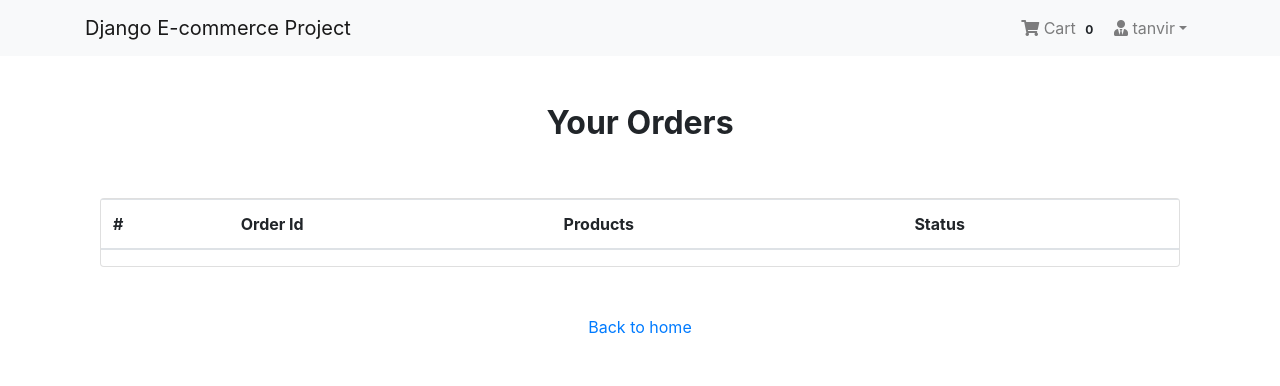
After one commit to FoysalMdTanvir/My_Ecom_Project, a Django app: page /payment/orders/ in a window 1280 px wide. The commit adds this page. Shown: the top 386 px of the page. Run offline with Django 3.2, Linux system fonts and the light colour scheme; a user stored in the database is signed in; data comes from the database, SQL or seed files in the repository; lists and menus that the app fills with data are empty; some libraries are stand-ins or nearby versions.

Commit message:
Order Page

```diff
--- a/App_Payment/urls.py
+++ b/App_Payment/urls.py
@@ -8,4 +8,5 @@ urlpatterns = [
     path('pay/', views.payment, name="payment"),
     path('status/', views.complete, name="complete"),
     path('purchase/<val_id>/<tran_id>/', views.purchase, name="purchase"),
+    path('orders/', views.order_view, name="orders"),
 ]
--- a/App_Payment/views.py
+++ b/App_Payment/views.py
@@ -111,3 +111,14 @@ def purchase(request, val_id, tran_id):
         item.purchased = True
         item.save()
     return HttpResponseRedirect(reverse("App_Shop:home"))
+
+
+@login_required
+def order_view(request):
+    try:
+        orders = Order.objects.filter(user=request.user, ordered=True)
+        context = {"orders": orders}
+    except:
+        messages.warning(request, "You do not have an active order")
+        return redirect("App_Shop:home")
+    return render(request, "App_Payment/order.html", context)
--- /dev/null
+++ b/templates/App_Payment/order.html
@@ -0,0 +1,39 @@
+{% extends 'base.html' %}
+{% block body_block %}
+<div class="container mt-5">
+  <h2 class="text-center"><strong>Your Orders</strong></h2>
+  <div class="row">
+    <div class="col-md-12">
+      <div class="card mt-5" style="height:auto">
+        <div class="table-responsive">
+          <table class="table">
+            <thead>
+              <tr>
+                <th scope="col">#</th>
+                <th scope="col">Order Id</th>
+                <th scope="col">Products</th>
+                <th scope="col">Status</th>
+              </tr>
+            </thead>
+            <tbody>
+              {% for order in orders %}
+              <tr>
+                <th scope="row">{{ forloop.counter }}</th>
+                <td><a href="#">{{ order.orderId }}</a></td>
+                <td>
+                  {% for item in order.orderitems.all %} {{item}} <br> {% endfor %}
+                </td>
+                <td><span class="badge badge-primary">Processing Your Order</span></td>
+              </tr>
+              {% endfor %}
+            </tbody>
+          </table>
+        </div>
+      </div>
+    </div>
+    <div class="col-md-12 my-5 text-center">
+      <a href="{% url 'App_Shop:home' %}">Back to home</a>
+    </div>
+  </div>
+</div>
+{% endblock %}
--- a/templates/navbar.html
+++ b/templates/navbar.html
@@ -20,7 +20,7 @@
           <a class="nav-link dropdown-toggle" href="#" id="navbarDropdown" role="button" data-toggle="dropdown" aria-haspopup="true" aria-expanded="false"><i class="fas fa-user-tie"></i> {{request.user.profile.username}}</a>
           <div class="dropdown-menu" aria-labelledby="navbarDropdown">
             <a class="dropdown-item" href="{% url 'App_Login:profile' %}">Profile</a>
-            <a class="dropdown-item">Orders</a>
+            <a class="dropdown-item" href="{% url 'App_Payment:orders' %}">Orders</a>
             <div class="dropdown-divider"></div>
             <a class="dropdown-item" href="{% url 'App_Login:logout' %}">Logout</a>
           </div>
```
